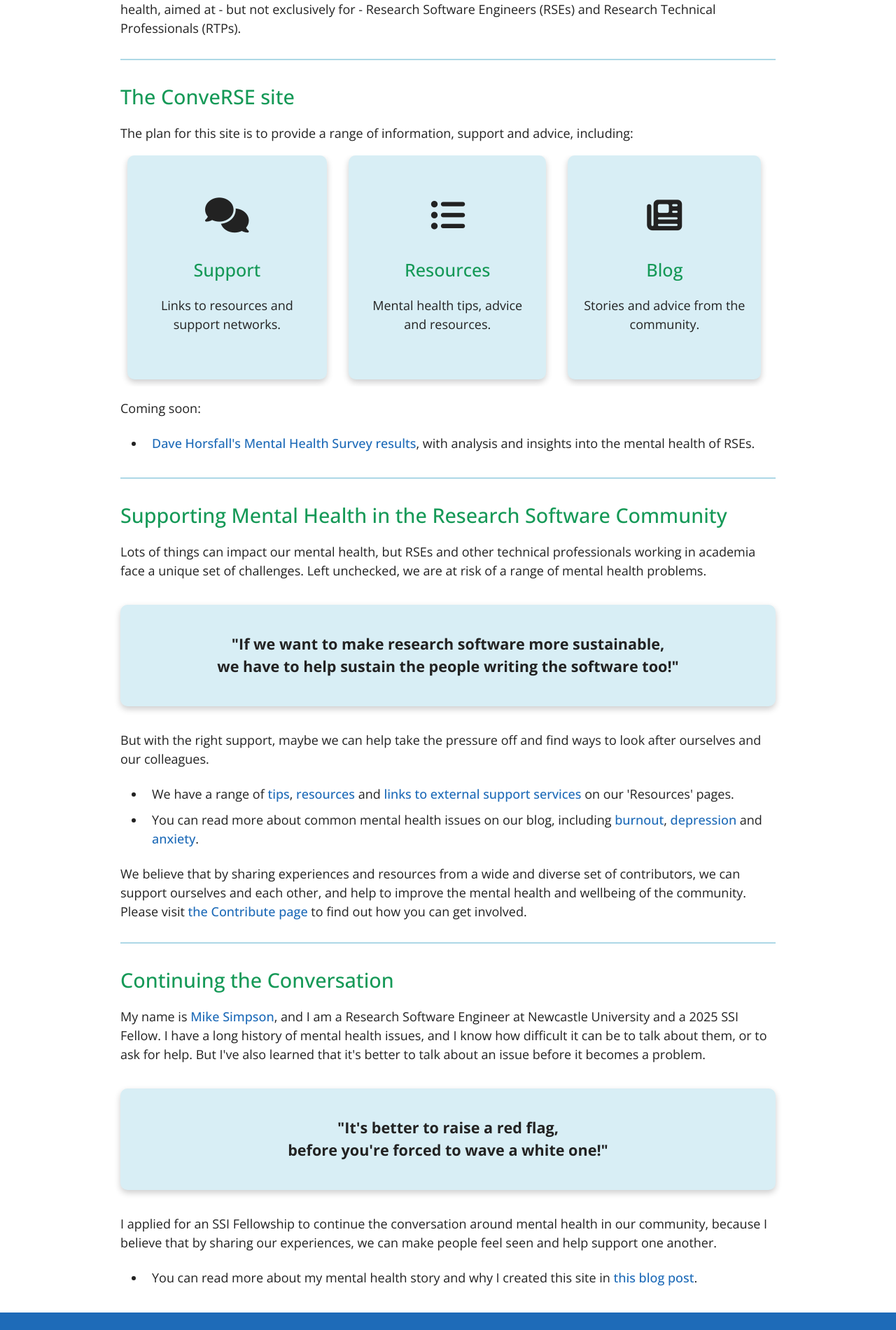
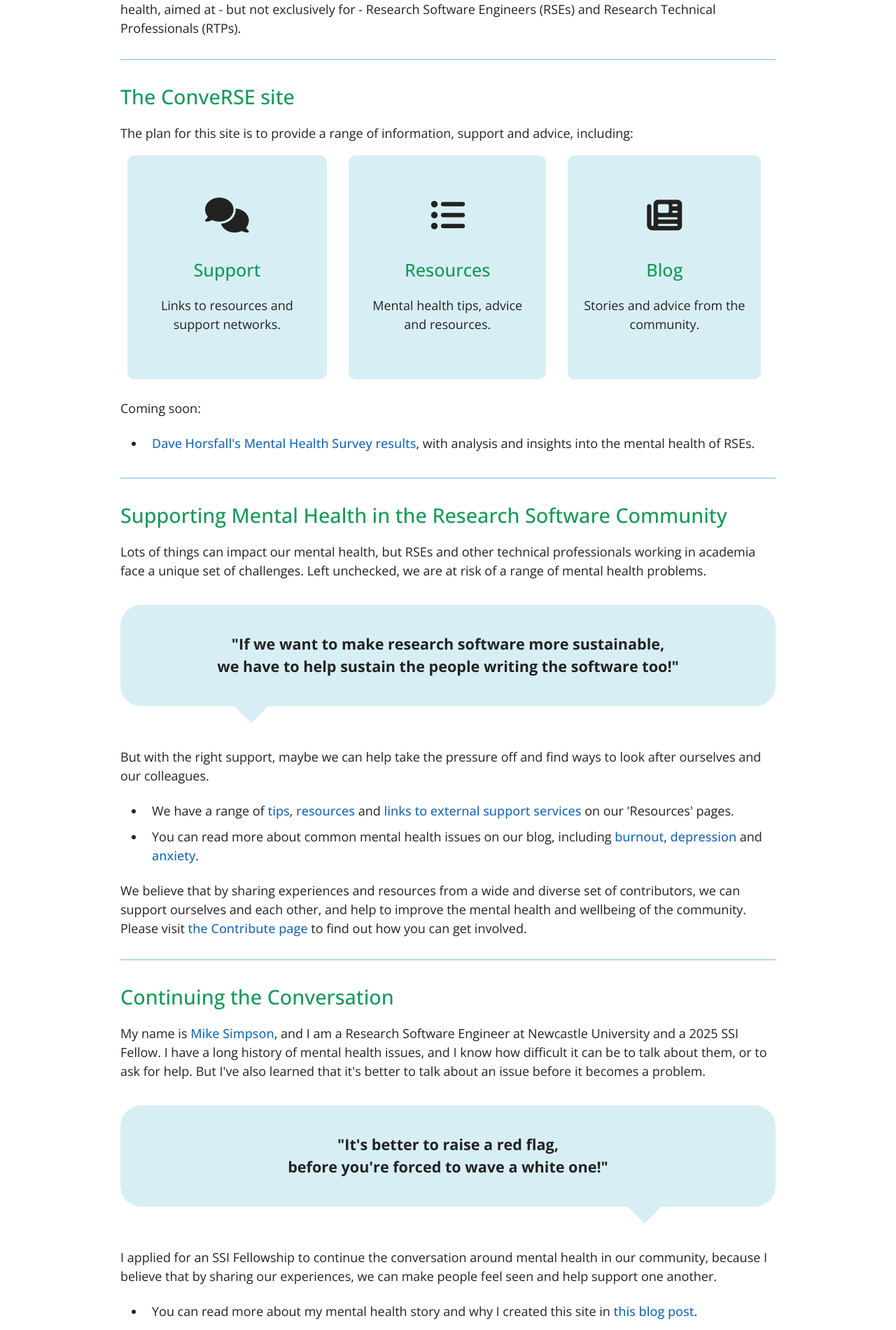
Before and after one commit to mdsimpson42/converse, a Jekyll site: the page built from index.html, in a window 1280 px wide. Shown: the part 778-2678 px from the top of the page at 70% size. Built offline with Jekyll 4.4.1, drawn with Linux system fonts in a browser that asks for light colours; nearby versions of some CDN libraries.

Commit message:
Turn quotes into speech bubbles
- Speech bubbles have different colour options and you can choose which side the arrow appears.
- Getting ready to include more quotes on the site.

```diff
--- a/_pages/resources/tips/self.html
+++ b/_pages/resources/tips/self.html
@@ -28,7 +28,7 @@
   <h3>Support at work</h3>
   <p>It can be daunting to talk to your colleagues and line manager about your mental health. You may be worried that
     they won't take you seriously, or that they might view it as a sign of weakness. But remember:</p>
-  <div class="quote light-quote">
+  <div class="speech-bubble speech-bubble-light">
       <p>
           "It's better to raise a red flag,<br class="quote-break">
           before you're forced to wave a white one!"
--- a/assets/css/customisations.scss
+++ b/assets/css/customisations.scss
@@ -194,6 +194,54 @@ h3 a {
     background-color: whitesmoke;
 }
 
+.speech-bubble {
+    --bubble-bg: #d8eef5;
+    --bubble-border: #c5c9d1;
+    --bubble-text: #1f2a38;
+    --bubble-radius: 30px;
+    --bubble-tail-size: 24px;
+    --bubble-tail-x: 20%;
+    --bubble-border-width: 4px;
+
+    position: relative;
+    margin-top: 35px;
+    margin-bottom: calc(35px + var(--bubble-tail-size));
+    text-align: center;
+    font-size: larger;
+    padding: 40px;
+    background-color: var(--bubble-bg);
+    color: var(--bubble-text);
+    border-radius: var(--bubble-radius);
+    //box-shadow: 0 6px 14px rgba(0, 0, 0, 0.14);
+}
+
+.speech-bubble::after {
+    content: "";
+    position: absolute;
+    left: var(--bubble-tail-x);
+    bottom: calc(-1 * var(--bubble-tail-size));
+    transform: translateX(-50%);
+    width: 0;
+    height: 0;
+    border-left: var(--bubble-tail-size) solid transparent;
+    border-right: var(--bubble-tail-size) solid transparent;
+    border-top: var(--bubble-tail-size) solid var(--bubble-bg);
+}
+
+.speech-bubble-light,
+.quote-light {
+    --bubble-bg: whitesmoke;
+}
+
+.speech-bubble-tail-center {
+    --bubble-tail-x: 50%;
+}
+
+.speech-bubble-tail-right {
+    --bubble-tail-x: 80%;
+}
+
+.speech-bubble p,
 .quote p {
     margin: 0;
     font-size: 1.2rem;
@@ -931,7 +979,7 @@ hr {
     min-width: 230px;
     height: 320px;
     background-color: #d8eef5;
-    box-shadow: 0 4px 10px rgba(0, 0, 0, 0.2);
+    //box-shadow: 0 4px 10px rgba(0, 0, 0, 0.2);
 }
 
 .category-card {
--- a/index.html
+++ b/index.html
@@ -59,7 +59,7 @@ menu: home
     Lots of things can impact our mental health, but RSEs and other technical professionals working in academia
     face a unique set of challenges. Left unchecked, we are at risk of a range of mental health problems.
 </p>
-<div class="quote">
+<div class="speech-bubble">
     <p>
         "If we want to make research software more sustainable,<br class="quote-break">
         we have to help sustain the people writing the software too!"
@@ -95,7 +95,7 @@ menu: home
     to talk about them, or to ask for help. But I've also learned that it's better to talk about an issue
     before it becomes a problem.
 </p>
-<div class="quote">
+<div class="speech-bubble speech-bubble-tail-right">
     <p>
         "It's better to raise a red flag,<br class="quote-break">
         before you're forced to wave a white one!"
```
